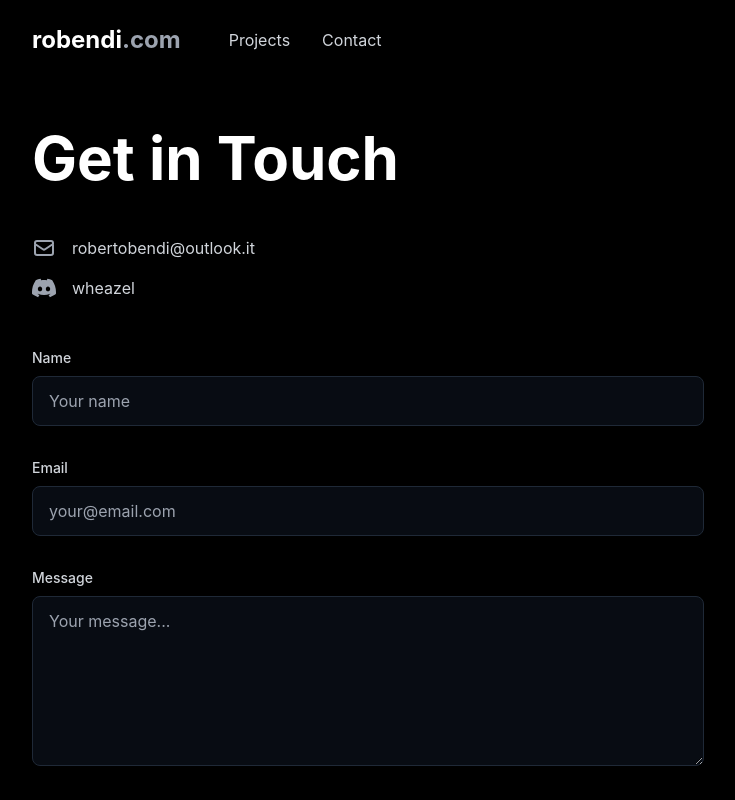
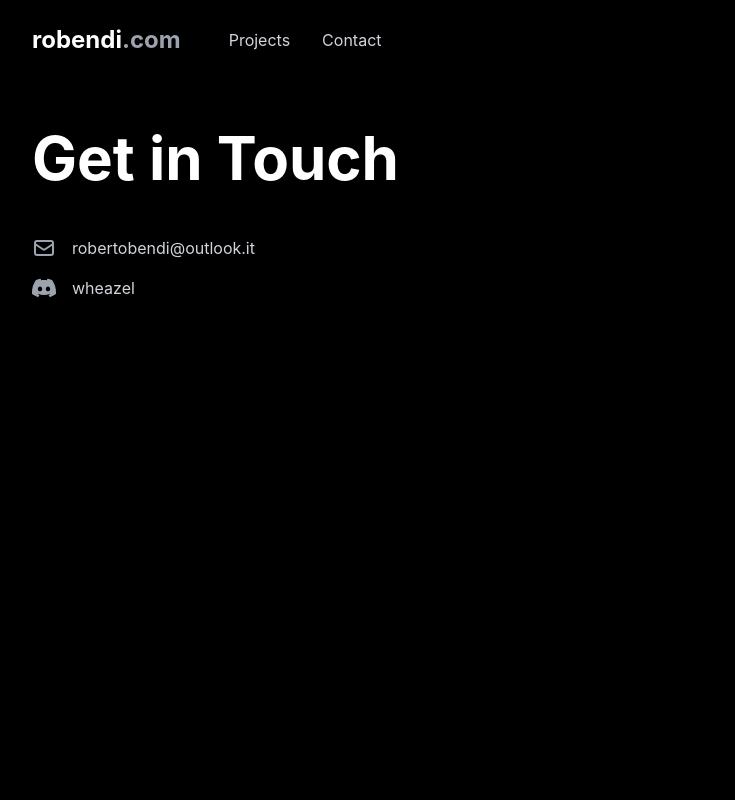
Before and after one commit to robertobendi/robertobendi.github.io, a React (Create React App) app: page /contact in a window 1280 px wide. Shown: the top 800 px of the page, without its empty margins (48-783 px from the left). Built offline with nearby package versions, Linux system fonts and the light colour scheme.

Commit message:
new stuff

```diff
--- a/src/Contact.js
+++ b/src/Contact.js
@@ -1,79 +1,48 @@
-import React from 'react';
-
+import React from "react";
 function Contact() {
   return (
     <div className="min-h-screen bg-black text-white pt-32 px-8 lg:px-20">
       <div className="max-w-[2000px] mx-auto">
         <h1 className="text-5xl lg:text-6xl font-bold mb-12">Get in Touch</h1>
-
         <div className="max-w-2xl">
           {/* Contact Info Section */}
           <div className="mb-12 space-y-4">
             <div className="flex items-center space-x-4">
-              <svg className="w-6 h-6 text-gray-400" fill="none" viewBox="0 0 24 24" stroke="currentColor">
-                <path strokeLinecap="round" strokeLinejoin="round" strokeWidth={2} d="M3 8l7.89 5.26a2 2 0 002.22 0L21 8M5 19h14a2 2 0 002-2V7a2 2 0 00-2-2H5a2 2 0 00-2 2v10a2 2 0 002 2z" />
+              <svg
+                className="w-6 h-6 text-gray-400"
+                fill="none"
+                viewBox="0 0 24 24"
+                stroke="currentColor"
+              >
+                <path
+                  strokeLinecap="round"
+                  strokeLinejoin="round"
+                  strokeWidth={2}
+                  d="M3 8l7.89 5.26a2 2 0 002.22 0L21 8M5 19h14a2 2 0 002-2V7a2 2 0 00-2-2H5a2 2 0 00-2 2v10a2 2 0 002 2z"
+                />
               </svg>
-              <a href="mailto:robertobendi@outlook.it" className="text-gray-300 hover:text-white transition-colors">
+              <a
+                href="mailto:robertobendi@outlook.it"
+                className="text-gray-300 hover:text-white transition-colors"
+              >
                 robertobendi@outlook.it
               </a>
             </div>
             <div className="flex items-center space-x-4">
-              <svg className="w-6 h-6 text-gray-400" fill="currentColor" viewBox="0 0 24 24">
-                <path d="M20.317 4.3698a19.7913 19.7913 0 00-4.8851-1.5152.0741.0741 0 00-.0785.0371c-.211.3753-.4447.8648-.6083 1.2495-1.8447-.2762-3.68-.2762-5.4868 0-.1636-.3847-.4058-.874-.6177-1.2495a.077.077 0 00-.0785-.037 19.7363 19.7363 0 00-4.8852 1.515.0699.0699 0 00-.0321.0277C.5334 9.0458-.319 13.5799.0992 18.0578a.0824.0824 0 00.0312.0561c2.0528 1.5076 4.0413 2.4228 5.9929 3.0294a.0777.0777 0 00.0842-.0276c.4616-.6304.8731-1.2952 1.226-1.9942a.076.076 0 00-.0416-.1057c-.6528-.2476-1.2743-.5495-1.8722-.8923a.077.077 0 01-.0076-.1277c.1258-.0943.2517-.1923.3718-.2914a.0743.0743 0 01.0776-.0105c3.9278 1.7933 8.18 1.7933 12.0614 0a.0739.0739 0 01.0785.0095c.1202.099.246.1981.3728.2924a.077.077 0 01-.0066.1276 12.2986 12.2986 0 01-1.873.8914.0766.0766 0 00-.0407.1067c.3604.698.7719 1.3628 1.225 1.9932a.076.076 0 00.0842.0286c1.961-.6067 3.9495-1.5219 6.0023-3.0294a.077.077 0 00.0313-.0552c.5004-5.177-.8382-9.6739-3.5485-13.6604a.061.061 0 00-.0312-.0286zM8.02 15.3312c-1.1825 0-2.1569-1.0857-2.1569-2.419 0-1.3332.9555-2.4189 2.157-2.4189 1.2108 0 2.1757 1.0952 2.1568 2.419 0 1.3332-.9555 2.4189-2.1569 2.4189zm7.9748 0c-1.1825 0-2.1569-1.0857-2.1569-2.419 0-1.3332.9554-2.4189 2.1569-2.4189 1.2108 0 2.1757 1.0952 2.1568 2.419 0 1.3332-.946 2.4189-2.1568 2.4189Z"/>
+              <svg
+                className="w-6 h-6 text-gray-400"
+                fill="currentColor"
+                viewBox="0 0 24 24"
+              >
+                <path d="M20.317 4.3698a19.7913 19.7913 0 00-4.8851-1.5152.0741.0741 0 00-.0785.0371c-.211.3753-.4447.8648-.6083 1.2495-1.8447-.2762-3.68-.2762-5.4868 0-.1636-.3847-.4058-.874-.6177-1.2495a.077.077 0 00-.0785-.037 19.7363 19.7363 0 00-4.8852 1.515.0699.0699 0 00-.0321.0277C.5334 9.0458-.319 13.5799.0992 18.0578a.0824.0824 0 00.0312.0561c2.0528 1.5076 4.0413 2.4228 5.9929 3.0294a.0777.0777 0 00.0842-.0276c.4616-.6304.8731-1.2952 1.226-1.9942a.076.076 0 00-.0416-.1057c-.6528-.2476-1.2743-.5495-1.8722-.8923a.077.077 0 01-.0076-.1277c.1258-.0943.2517-.1923.3718-.2914a.0743.0743 0 01.0776-.0105c3.9278 1.7933 8.18 1.7933 12.0614 0a.0739.0739 0 01.0785.0095c.1202.099.246.1981.3728.2924a.077.077 0 01-.0066.1276 12.2986 12.2986 0 01-1.873.8914.0766.0766 0 00-.0407.1067c.3604.698.7719 1.3628 1.225 1.9932a.076.076 0 00.0842.0286c1.961-.6067 3.9495-1.5219 6.0023-3.0294a.077.077 0 00.0313-.0552c.5004-5.177-.8382-9.6739-3.5485-13.6604a.061.061 0 00-.0312-.0286zM8.02 15.3312c-1.1825 0-2.1569-1.0857-2.1569-2.419 0-1.3332.9555-2.4189 2.157-2.4189 1.2108 0 2.1757 1.0952 2.1568 2.419 0 1.3332-.9555 2.4189-2.1569 2.4189zm7.9748 0c-1.1825 0-2.1569-1.0857-2.1569-2.419 0-1.3332.9554-2.4189 2.1569-2.4189 1.2108 0 2.1757 1.0952 2.1568 2.419 0 1.3332-.946 2.4189-2.1568 2.4189Z" />
               </svg>
               <span className="text-gray-300">wheazel</span>
             </div>
           </div>
 
-          {/* Contact Form */}
-          <form className="space-y-8">
-            <div>
-              <label htmlFor="name" className="block text-sm font-medium text-gray-300 mb-2">
-                Name
-              </label>
-              <input
-                type="text"
-                id="name"
-                className="w-full bg-gray-900/50 border border-gray-800 rounded-lg px-4 py-3 text-white focus:outline-none focus:ring-2 focus:ring-white/20"
-                placeholder="Your name"
-              />
-            </div>
-
-            <div>
-              <label htmlFor="email" className="block text-sm font-medium text-gray-300 mb-2">
-                Email
-              </label>
-              <input
-                type="email"
-                id="email"
-                className="w-full bg-gray-900/50 border border-gray-800 rounded-lg px-4 py-3 text-white focus:outline-none focus:ring-2 focus:ring-white/20"
-                placeholder="your@email.com"
-              />
-            </div>
-
-            <div>
-              <label htmlFor="message" className="block text-sm font-medium text-gray-300 mb-2">
-                Message
-              </label>
-              <textarea
-                id="message"
-                rows={6}
-                className="w-full bg-gray-900/50 border border-gray-800 rounded-lg px-4 py-3 text-white focus:outline-none focus:ring-2 focus:ring-white/20"
-                placeholder="Your message..."
-              />
-            </div>
-
-            <button
-              type="submit"
-              className="px-8 py-4 bg-white text-black rounded hover:bg-opacity-90 transition-all duration-300"
-            >
-              Send Message
-            </button>
-          </form>
         </div>
       </div>
     </div>
   );
 }
-
 export default Contact;
--- a/src/Footer.js
+++ b/src/Footer.js
@@ -25,7 +25,7 @@ function Footer() {
                rel="noopener noreferrer">
               LinkedIn
             </a>
-            <a href="https://twitter.com/robertobendi"
+            <a href="https://twitter.com/robbendinelli"
                className="text-gray-400 hover:text-white transition-colors"
                target="_blank"
                rel="noopener noreferrer">
```
